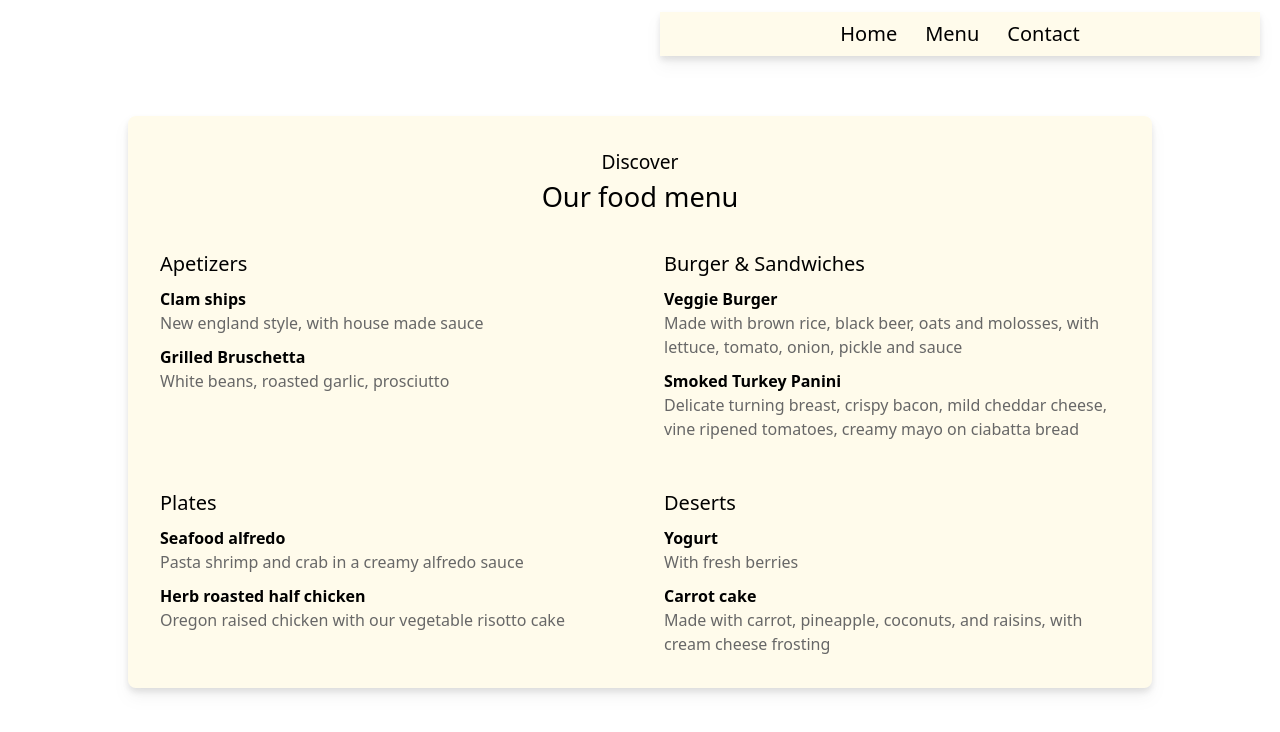
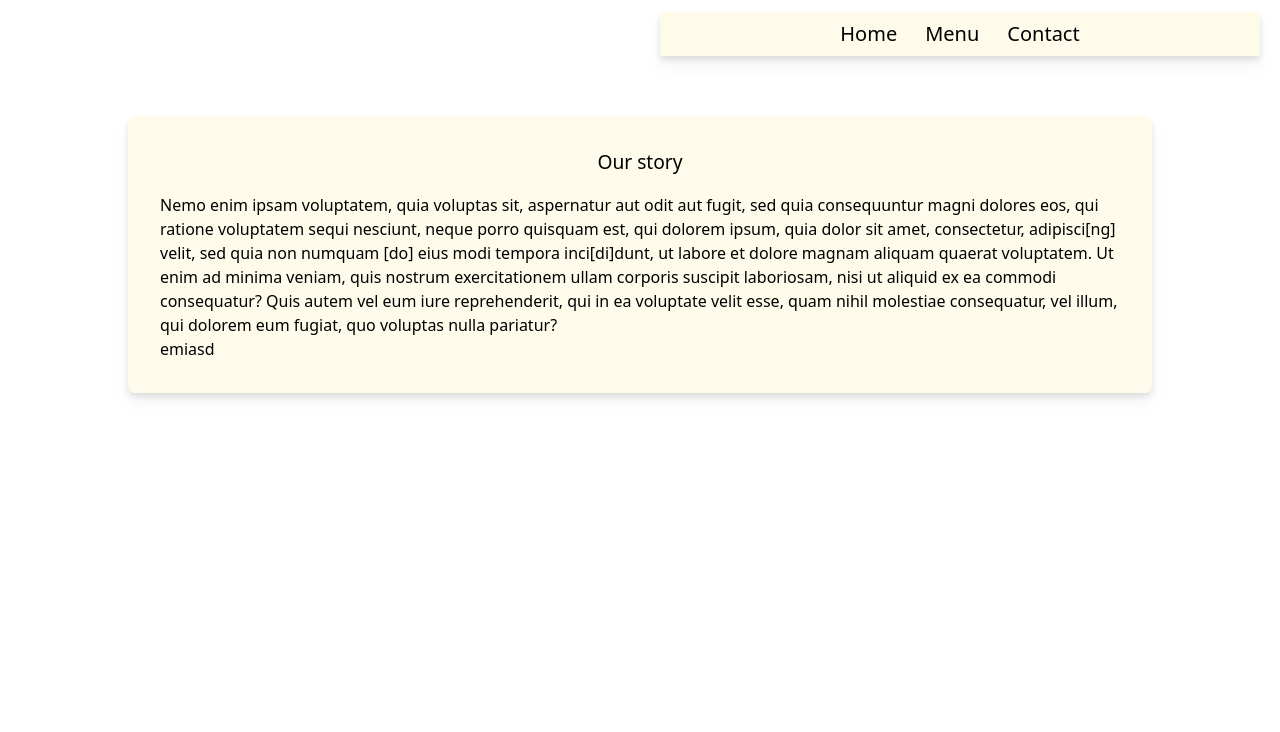
Before and after one commit to emilations/odin-Restaurant, a website built with webpack: page dist/index.html in a window 1280 px wide. Built offline with nearby package versions, Linux system fonts and the light colour scheme.

Commit message:
Add some contactUs content

```diff
--- a/src/contactUs.js
+++ b/src/contactUs.js
@@ -1,93 +1,88 @@
-let contactUs = function () {
-
+let contactUs = (function () {
   let render = function () {
     let divContent = document.querySelector("#content");
     divContent.replaceChildren();
 
-
-    // MAIN CONTENT
+    // MAIN CONTENT -----------------------------------------------------------
 
     let divHomepage = document.createElement("div");
-    divHomepage.classList.add("content", "h-screen", "font-sans")
+    divHomepage.classList.add("content", "h-screen", "font-sans");
     divHomepage.setAttribute("id", "homepage");
 
     let divGrid = document.createElement("div");
-    divGrid.classList.add("grid", "grid-cols-2", "h-full")
+    divGrid.classList.add("grid", "grid-cols-1");
 
-    divContent.appendChild(divHomepage)
-    divHomepage.appendChild(divGrid)
+    divContent.appendChild(divHomepage);
+    divHomepage.appendChild(divGrid);
 
-    // LEFT GRID
-
-    let divLeft = document.createElement("div");
-    divLeft.classList.add("left", "grid", "grid-cols-1", "grid-custom-1", "bg-amber-50")
-
-    let divInnerGrid = document.createElement("div");
-    divInnerGrid.classList.add("grid", "gap-10", "justify-items-center")
-
-    let divTitle = document.createElement("div");
-    divTitle.classList.add("text-xl")
-
-    divTitle.textContent = "EAT.com";
-
-    let divBanner = document.createElement("div");
-    divBanner.classList.add("text-xl")
-    divBanner.textContent = "Eat with us";
-
-    let buttonMenu = document.createElement("button");
-    buttonMenu.type = "button";
-    buttonMenu.classList.add("text-xl", "text-gray-900", "bg-white", "border", "border-gray-300", "focus:outline-none", "hover:bg-gray-100", "focus:ring-4", "focus:ring-gray-200", "font-medium", "rounded-lg", "text-sm", "px-5", "py-2.5", "dark:bg-gray-800", "dark:text-white", "dark:border-gray-600", "dark:hover:bg-gray-700", "dark:hover:border-gray-600", "dark:focus:ring-gray-700")
-    buttonMenu.innerText = "Contact Us page";
-
-    let divFooter = document.createElement("div");
-    divFooter.innerText = "Footer";
-
-    divGrid.appendChild(divLeft)
-    divLeft.appendChild(divInnerGrid)
-    divLeft.appendChild(divFooter)
-    divInnerGrid.appendChild(divTitle)
-    divInnerGrid.appendChild(divBanner)
-    divInnerGrid.appendChild(buttonMenu)
-
-    // RIGHT GRID
-
-    let divRight = document.createElement("div");
-    divRight.classList.add("right", "h-full", "shadow-2xl");
+    // NAV MENU ---------------------------------------------------------------
 
     let divNav = document.createElement("div");
-    divNav.setAttribute("id", "nav");
+    divNav.setAttribute("id", "nav2");
     divNav.classList.add("px-5", "py-3", "drop-shadow-lg");
+    divGrid.appendChild(divNav);
 
     let divFlex = document.createElement("div");
-    divFlex.classList.add("flex", "justify-center", "w-full", "gap-7", "bg-amber-50", "py-2", "navi")
+    divFlex.classList.add(
+      "flex",
+      "justify-center",
+      "w-full",
+      "gap-7",
+      "bg-amber-50",
+      "py-2",
+      "navi"
+    );
+    divNav.appendChild(divFlex);
 
     let buttonNavHome = document.createElement("button");
     buttonNavHome.classList.add("text-xl");
     buttonNavHome.innerText = "Home";
+    divFlex.appendChild(buttonNavHome);
+
     let buttonNavMenu = document.createElement("button");
     buttonNavMenu.classList.add("text-xl");
     buttonNavMenu.innerText = "Menu";
+    divFlex.appendChild(buttonNavMenu);
+
     let buttonNavContact = document.createElement("button");
     buttonNavContact.classList.add("text-xl");
     buttonNavContact.innerText = "Contact";
+    divFlex.appendChild(buttonNavContact);
 
-    let divImage = document.createElement("div");
-    divImage.classList.add("image-background");
+    // WIDTH CONTAINER -------------------------------------------------------
 
-    let image = document.createElement("img");
-    image.setAttribute("id", "image-custom")
-    image.src = "image-2.jpg";
+    let divWidth2 = document.createElement("div");
+    divWidth2.setAttribute("id", "div-width2");
+    divWidth2.classList.add("grid", "drop-shadow-lg", "rounded-lg");
+    divGrid.appendChild(divWidth2);
 
-    divGrid.appendChild(divRight)
-    divRight.appendChild(divNav)
-    divNav.appendChild(divFlex)
+    // HERO DIV
 
-    divFlex.appendChild(buttonNavHome)
-    divFlex.appendChild(buttonNavMenu)
-    divFlex.appendChild(buttonNavContact)
+    let divHero = document.createElement("div");
+    divHero.setAttribute("id", "hero-container");
+    divHero.classList.add("place-self-end");
+    divWidth2.appendChild(divHero);
 
-    divRight.appendChild(divImage)
-    divImage.appendChild(image)
+    let textHero = document.createElement("p");
+    textHero.textContent = "Our story";
+    textHero.classList.add("hero-small");
+    divHero.appendChild(textHero);
+
+    // STORY DIV
+
+    let divStory = document.createElement("div");
+    divStory.setAttribute("id","story");
+    divStory.classList.add("place-self-end");
+    divStory.textContent =
+      "Nemo enim ipsam voluptatem, quia voluptas sit, aspernatur aut odit aut fugit, sed quia consequuntur magni dolores eos, qui ratione voluptatem sequi nesciunt, neque porro quisquam est, qui dolorem ipsum, quia dolor sit amet, consectetur, adipisci[ng] velit, sed quia non numquam [do] eius modi tempora inci[di]dunt, ut labore et dolore magnam aliquam quaerat voluptatem. Ut enim ad minima veniam, quis nostrum exercitationem ullam corporis suscipit laboriosam, nisi ut aliquid ex ea commodi consequatur? Quis autem vel eum iure reprehenderit, qui in ea voluptate velit esse, quam nihil molestiae consequatur, vel illum, qui dolorem eum fugiat, quo voluptas nulla pariatur?";
+    divWidth2.appendChild(divStory);
+
+    // ADDRESS CONTACT
+
+    let divAddressContainer = document.createElement("div");
+    divAddressContainer.setAttribute("id", "address");
+    divAddressContainer.textContent = "emiasd";
+    divWidth2.appendChild(divAddressContainer);
   };
 
   let cacheNav = function () {
@@ -98,8 +93,8 @@ let contactUs = function () {
 
   return {
     render,
-    cacheNav
-  }
-}();
+    cacheNav,
+  };
+})();
 
 export { contactUs };
--- a/src/index.js
+++ b/src/index.js
@@ -7,4 +7,4 @@ window.menu = menu
 window.contactUs = contactUs
 
 // homepage.render()
-menu.render()
+contactUs.render()
--- a/src/input.css
+++ b/src/input.css
@@ -38,6 +38,14 @@
   background-color: rgb(255, 251, 235);
 }
 
+#div-width2 {
+  width: 80%;
+  margin: auto;
+  margin-top: 3rem;
+  padding: 2rem;
+  background-color: rgb(255, 251, 235);
+}
+
 #plateAll {
   padding: 2rem;
   gap: 3rem;
@@ -60,3 +68,7 @@ h2 {
 .details {
   color: rgb(103, 103, 103);
 }
+
+#story {
+  padding-top: 1.0rem;
+}
--- a/src/menu.js
+++ b/src/menu.js
@@ -53,7 +53,7 @@ let menu = (function () {
 
     let divWidth = document.createElement("div");
     divWidth.setAttribute("id", "div-width");
-    divWidth.classList.add("drop-shadow-lg", "rounded-lg")
+    divWidth.classList.add("drop-shadow-lg", "rounded-lg", "grid", "justify-center")
     divGrid.appendChild(divWidth);
 
     // MENU CONTAINER ---------------------------------------------------------
```
Also changed, not shown: dist/main.js, dist/output.css.
